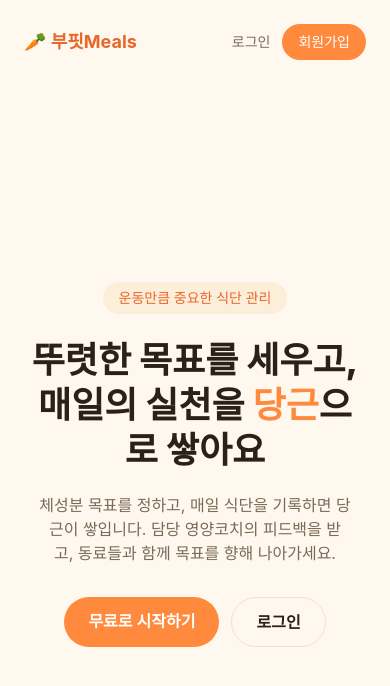
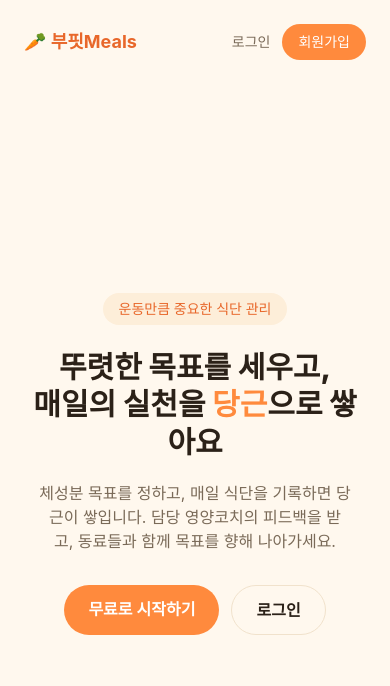
Before and after one commit to bingboo78bururu/boofitmeals-web, a Next.js app: page / in a window 390 px wide. Shown: the top 686 px of the page. Built offline with nearby package versions, Linux system fonts and the light colour scheme.

Commit message:
Shrink the landing page headline on mobile to fit 3 lines

```diff
--- a/src/app/page.tsx
+++ b/src/app/page.tsx
@@ -22,7 +22,7 @@ export default function Home() {
         <span className="rounded-full bg-cream-soft px-4 py-1.5 text-sm font-medium text-carrot-dark">
           운동만큼 중요한 식단 관리
         </span>
-        <h1 className="mt-6 text-balance text-4xl font-extrabold leading-tight sm:text-5xl">
+        <h1 className="mt-6 text-balance text-3xl font-extrabold leading-tight sm:text-5xl">
           뚜렷한 목표를 세우고,
           <br />
           매일의 실천을 <span className="text-carrot">당근</span>으로 쌓아요
```
Also changed, not shown: 1 other file (tests, documents, lock files or other folders).
